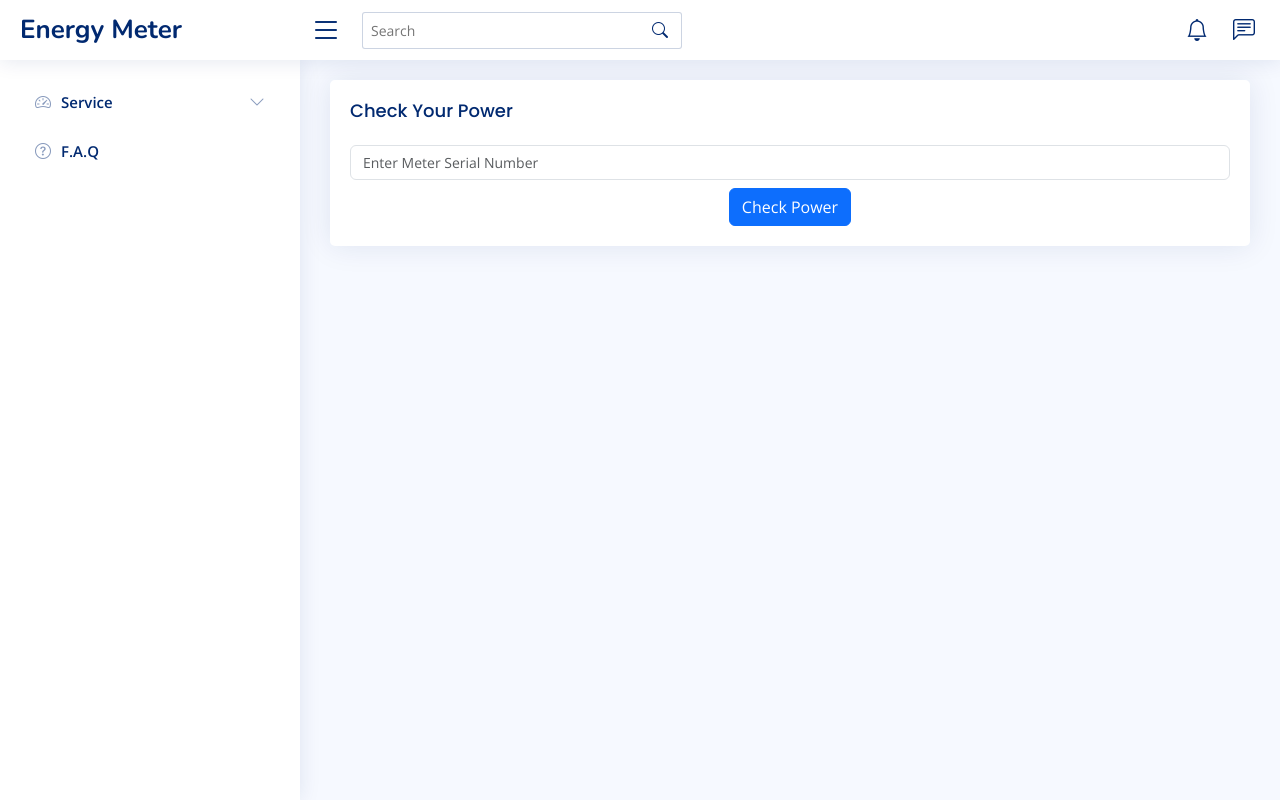
After one commit to themap-gihanga/Energy_Meter, a Django app: page /check-power/ in a window 1280 px wide. The commit adds this page. Run offline with Django 5.2, Linux system fonts and the light colour scheme; some libraries are stand-ins or nearby versions.

Commit message:
uploading latest

```diff
--- /dev/null
+++ b/energy_meter/energy_meter_client/templates/energy_meter_client/check_power/check_power.html
@@ -0,0 +1,176 @@
+{% load static %}
+<!DOCTYPE html>
+<html lang="en">
+{% include "energy_meter_client/client_navbar/header.html" %}
+
+<body>
+  {% include "energy_meter_client/client_navbar/navbar.html" %}
+  {% include "energy_meter_client/client_navbar/aside.html" %}
+
+  <main id="main" class="main">
+    <section class="section">
+      <div class="row">
+        <div class="col-lg-12">
+          <div class="card">
+            <div class="card-body">
+              <h5 class="card-title">Check Your Power</h5>
+
+              <!-- Alert for displaying messages -->
+              <div id="alert-message" class="alert" style="display: none;"></div>
+
+              <!-- Step 1 Form -->
+              <form id="form-step-1" class="row g-3 form-step">
+                {% csrf_token %}
+                <div class="col-md-12">
+                  <input type="text" name="serial_number" class="form-control" placeholder="Enter Meter Serial Number" required>
+                </div>
+                <div class="text-center mt-2">
+                  <button type="submit" class="btn btn-primary">Check Power</button>
+                </div>
+              </form>
+            </div>
+          </div>
+        </div>
+      </div>
+    </section>
+
+    <!-- Meter Information Section (Initially Hidden) -->
+    <section id="meter-info-section" class="section dashboard" style="display: none;">
+      <div class="row">
+        <!-- Remaining Energy Card -->
+        <div class="col-xxl-4 col-md-6">
+          <div class="card info-card sales-card">
+            <div class="card-body">
+              <h5 class="card-title">Remaining Energy</h5>
+              <div class="d-flex align-items-center">
+                <div class="card-icon rounded-circle d-flex align-items-center justify-content-center">
+                  <i class="bi bi-lightning-charge"></i>
+                </div>
+                <div class="ps-3">
+                  <h6 id="remaining-energy">0</h6>
+                  <span class="text-muted small pt-2">kWh</span>
+                </div>
+              </div>
+            </div>
+          </div>
+        </div>
+
+        <!-- Current Power Usage Card -->
+        <div class="col-xxl-4 col-md-6">
+          <div class="card info-card revenue-card">
+            <div class="card-body">
+              <h5 class="card-title">Current Power Usage</h5>
+              <div class="d-flex align-items-center">
+                <div class="card-icon rounded-circle d-flex align-items-center justify-content-center">
+                  <i class="bi bi-activity"></i>
+                </div>
+                <div class="ps-3">
+                  <h6 id="current-power">0</h6>
+                  <span class="text-muted small pt-2">Watts</span>
+                </div>
+              </div>
+            </div>
+          </div>
+        </div>
+
+        <!-- Unit Price Card -->
+        <div class="col-xxl-4 col-md-6">
+          <div class="card info-card customers-card">
+            <div class="card-body">
+              <h5 class="card-title">Unit Price</h5>
+              <div class="d-flex align-items-center">
+                <div class="card-icon rounded-circle d-flex align-items-center justify-content-center">
+                  <i class="bi bi-currency-dollar"></i>
+                </div>
+                <div class="ps-3">
+                  <h6 id="unit-price">0</h6>
+                  <span class="text-muted small pt-2">per kWh</span>
+                </div>
+              </div>
+            </div>
+          </div>
+        </div>
+
+        <!-- Detailed Information Card -->
+        <div class="col-12">
+          <div class="card">
+            <div class="card-body">
+              <h5 class="card-title">Detailed Information</h5>
+              <div class="row">
+                <div class="col-md-6">
+                  <p><strong>Owner:</strong> <span id="owner-name">-</span></p>
+                  <p><strong>Voltage:</strong> <span id="voltage">0</span> V</p>
+                  <p><strong>Current:</strong> <span id="current">0</span> A</p>
+                </div>
+                <div class="col-md-6">
+                  <p><strong>Power Factor:</strong> <span id="power-factor">0</span></p>
+                  <p><strong>Energy Consumed:</strong> <span id="energy-consumed">0</span> kWh</p>
+                </div>
+              </div>
+            </div>
+          </div>
+        </div>
+      </div>
+    </section>
+  </main>
+
+
+  <script src="{% static 'assets/vendor/apexcharts/apexcharts.min.js' %}"></script>
+  <script src="{% static 'assets/vendor/bootstrap/js/bootstrap.bundle.min.js' %}"></script>
+  <script src="{% static 'assets/vendor/chart.js/chart.umd.js' %}"></script>
+  <script src="{% static 'assets/vendor/echarts/echarts.min.js' %}"></script>
+  <script src="{% static 'assets/vendor/quill/quill.js' %}"></script>
+  <script src="{% static 'assets/js/main.js' %}"></script>
+
+  <script>
+    document.getElementById('form-step-1').addEventListener('submit', function(e) {
+      e.preventDefault();
+
+      const formData = new FormData(this);
+      const alertDiv = document.getElementById('alert-message');
+
+      fetch(window.location.href, {
+        method: 'POST',
+        body: formData,
+        headers: {
+          'X-Requested-With': 'XMLHttpRequest',
+        }
+      })
+      .then(response => response.json())
+      .then(data => {
+        if (data.status === 'success') {
+          // Hide alert if it was showing
+          alertDiv.style.display = 'none';
+
+          // Update the meter information
+          document.getElementById('remaining-energy').textContent = data.meter_info.remaining_energy.toFixed(2);
+          document.getElementById('current-power').textContent = data.meter_info.power.toFixed(2);
+          document.getElementById('unit-price').textContent = data.meter_info.unit_price.toFixed(2);
+          document.getElementById('owner-name').textContent = data.meter_info.owner_name;
+          document.getElementById('voltage').textContent = data.meter_info.voltage.toFixed(2);
+          document.getElementById('current').textContent = data.meter_info.current.toFixed(2);
+          document.getElementById('power-factor').textContent = data.meter_info.power_factor.toFixed(2);
+          document.getElementById('energy-consumed').textContent = data.meter_info.energy_consumed.toFixed(2);
+
+          // Show the meter information section
+          document.getElementById('meter-info-section').style.display = 'block';
+        } else {
+          // Show error message
+          alertDiv.className = 'alert alert-danger';
+          alertDiv.textContent = data.message;
+          alertDiv.style.display = 'block';
+
+          // Hide the meter information section
+          document.getElementById('meter-info-section').style.display = 'none';
+        }
+      })
+      .catch(error => {
+        alertDiv.className = 'alert alert-danger';
+        alertDiv.textContent = 'An error occurred. Please try again.';
+        alertDiv.style.display = 'block';
+        document.getElementById('meter-info-section').style.display = 'none';
+      });
+    });
+  </script>
+</body>
+</html>
--- a/energy_meter/energy_meter_client/templates/energy_meter_client/client_navbar/aside.html
+++ b/energy_meter/energy_meter_client/templates/energy_meter_client/client_navbar/aside.html
@@ -14,7 +14,7 @@
             </a>
           </li>
           <li>
-            <a href="#">
+            <a href="{% url "check_power" %}">
               <i class="bi bi-circle"></i><span>View My Energy Meter</span>
             </a>
           </li>
--- a/energy_meter/energy_meter_client/urls.py
+++ b/energy_meter/energy_meter_client/urls.py
@@ -4,4 +4,5 @@ from . import views
 urlpatterns = [
     path('',views.index, name="index_page"),
     path('buy_power/',views.buy_power_form, name="buy_power_form"),
+    path('check-power/',views.check_power, name="check_power"),
 ]
--- a/energy_meter/energy_meter_client/views.py
+++ b/energy_meter/energy_meter_client/views.py
@@ -1,7 +1,77 @@
 from django.shortcuts import render, redirect
+from energy_meter_app.models import *
+from django.http import JsonResponse
+from django.contrib import messages
 
 def index(request):
     return render(request, "energy_meter_client/index.html")
 
 def buy_power_form(request):
+    if request.method == 'POST':
+        if 'serial_number' in request.POST:
+            serial_number = request.POST.get('serial_number')
+            try:
+                meter = Meter.objects.select_related('owner').get(serial_number=serial_number)
+                request.session['serial_number'] = serial_number
+                return JsonResponse({
+                    'status': 'success',
+                    'message': f'Meter verified! Owner: {meter.owner.name}'
+                })
+            except Meter.DoesNotExist:
+                return JsonResponse({
+                    'status': 'error',
+                    'message': 'Invalid meter number or meter not registered.'
+                })
+
+        elif 'amount' in request.POST:
+            serial_number = request.session.get('serial_number')
+            if not serial_number:
+                messages.error(request, 'Please verify meter number first.')
+                return redirect('buy_power_form')
+
+            amount = request.POST.get('amount')
+            try:
+                meter = Meter.objects.get(serial_number=serial_number)
+
+                messages.success(request, 'Power purchase successful!')
+                request.session.pop('serial_number', None)
+                return redirect('buy_power_success')
+            except Meter.DoesNotExist:
+                messages.error(request, 'Invalid meter number.')
+                return redirect('buy_power_form')
+
     return render(request, "energy_meter_client/forms/buy_power_form.html")
+
+def check_power(request):
+    if request.method == 'POST':
+        if 'serial_number' in request.POST:
+            serial_number = request.POST.get('serial_number')
+            try:
+                meter = Meter.objects.select_related('owner').get(serial_number=serial_number)
+                latest_data = Data.objects.filter(serial_number=meter).latest('created_at')
+
+                return JsonResponse({
+                    'status': 'success',
+                    'meter_info': {
+                        'owner_name': meter.owner.name,
+                        'remaining_energy': float(meter.remaining_energy),
+                        'voltage': float(latest_data.voltage),
+                        'current': float(latest_data.current),
+                        'power': float(latest_data.power),
+                        'energy_consumed': float(latest_data.energy),
+                        'power_factor': float(latest_data.power_factor),
+                        'unit_price': float(latest_data.unit_price),
+                    }
+                })
+            except Meter.DoesNotExist:
+                return JsonResponse({
+                    'status': 'error',
+                    'message': 'Invalid meter number or meter not registered.'
+                })
+            except Data.DoesNotExist:
+                return JsonResponse({
+                    'status': 'error',
+                    'message': 'No data available for this meter.'
+                })
+
+    return render(request, "energy_meter_client/check_power/check_power.html")
```
Also changed, not shown: energy_meter/energy_meter_client/templates/energy_meter_client/forms/template.html (+50 -19 lines), energy_meter/db.sqlite3.
